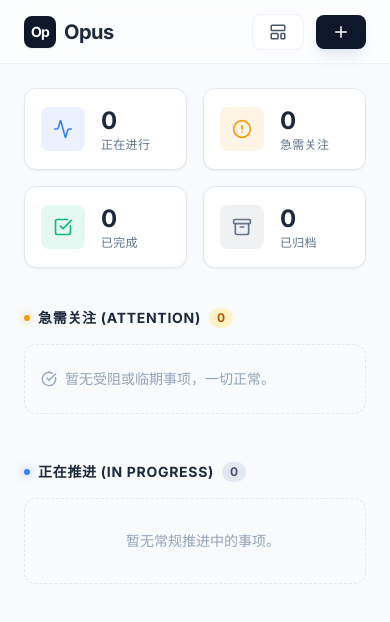
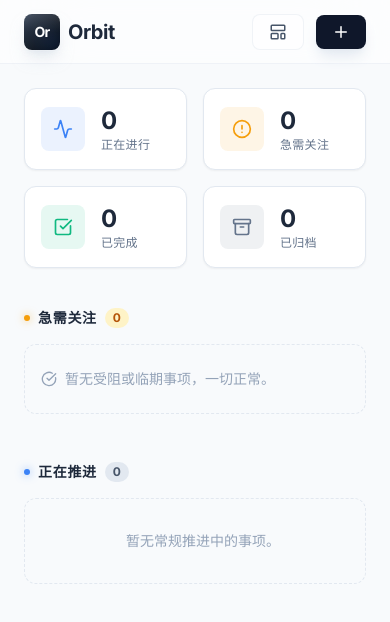
Before and after one commit to wongshg/My-, a React (Vite) app: page / in a window 390 px wide. Shown: the top 622 px of the page. Built offline with nearby package versions, Linux system fonts and the light colour scheme.

Commit message:
feat: Enhance mobile experience with swipe gestures and PWA features
Implements swipe-to-go-back functionality on mobile for improved navigation. Also, optimizes the viewport and adds PWA meta tags for a better Progressive Web App experience. Minor text refinements for clarity.

```diff
--- a/components/Dashboard.tsx
+++ b/components/Dashboard.tsx
@@ -123,7 +123,7 @@ const AttentionGroupCard: React.FC<{
       >
          <div className="bg-amber-50/50 p-3 border-b border-amber-100 flex justify-between items-start cursor-pointer hover:bg-amber-100/50 transition-colors" onClick={() => onSelectMatter(group.matter.id)}>
             <div>
-                <div className="text-[10px] font-bold uppercase tracking-wider text-amber-600 mb-0.5">急需关注事项</div>
+                <div className="text-[10px] font-bold uppercase tracking-wider text-amber-600 mb-0.5">急需关注</div>
                 <div className="font-bold text-slate-800 text-sm truncate">{group.matter.title}</div>
             </div>
             {group.isOverdue && (
@@ -161,7 +161,7 @@ const AttentionGroupCard: React.FC<{
             onClick={() => onSelectMatter(group.matter.id)}
             className="p-2 text-center bg-slate-50 border-t border-slate-100 text-xs text-slate-500 hover:text-blue-600 hover:bg-slate-100 cursor-pointer font-medium transition-colors"
          >
-            查看事项详情
+            查看详情
          </div>
       </div>
   )
@@ -258,10 +258,10 @@ const Dashboard: React.FC<Props> = ({
 
   const getModalTitle = () => {
       switch(activeStatModal) {
-          case 'progress': return '正在推进的事项清单';
-          case 'urgent': return '需急需关注的事项清单';
-          case 'completed': return '已完成（未归档）事项清单';
-          case 'archived': return '已归档事项清单';
+          case 'progress': return '正在推进';
+          case 'urgent': return '急需关注';
+          case 'completed': return '已完成（未归档）';
+          case 'archived': return '已归档';
           default: return '';
       }
   };
@@ -316,22 +316,26 @@ const Dashboard: React.FC<Props> = ({
   };
 
   return (
-    // Structure changed: The outer container scrolls, header is sticky inside it
-    <div className="h-screen overflow-y-auto bg-[#f8fafc] scroll-smooth">
+    // FIXED: Use h-[100dvh] to prevent address bar shift issues.
+    // FIXED: overscroll-behavior-y: none in CSS (index.html) + class overscroll-y-contain here ensures inner scroll only.
+    <div className="h-[100dvh] w-full flex flex-col bg-[#f8fafc] overflow-hidden relative">
 
       {/*
-          APPLE-STYLE STICKY HEADER
-          - bg-white/70 + backdrop-blur-2xl provides the "liquid glass" effect
-          - sticky top-0 keeps it at the top while content scrolls underneath
+          Sticky Header
+          - Since the parent has overflow-hidden and this container is flex-col,
+          - we need the content area below to scroll, NOT the whole body.
+          - We place the header as a flex item (flex-none) so it stays put.
       */}
-      <header className="sticky top-0 z-50 h-16 bg-white/75 backdrop-blur-2xl border-b border-slate-200/50 flex items-center justify-between px-6 transition-all duration-300 supports-[backdrop-filter]:bg-white/60">
+      <header className="flex-none z-50 h-16 bg-white/75 backdrop-blur-2xl border-b border-slate-200/50 flex items-center justify-between px-6 transition-all duration-300 supports-[backdrop-filter]:bg-white/60">
         <div className="flex items-center gap-3">
-             {/* DESIGN UPDATE: Minimalist "Opus" branding */}
+             {/* Logo: Orbit */}
              <div className="flex items-center gap-2 group cursor-default">
-                 <div className="h-8 w-8 bg-slate-900 rounded-lg flex items-center justify-center shadow-sm group-hover:shadow-md transition-all group-hover:scale-105">
-                     <span className="text-white font-bold text-sm tracking-tighter">Op</span>
+                 <div className="h-9 w-9 relative rounded-[22%] bg-gradient-to-br from-slate-700 to-black shadow-lg shadow-slate-300/50 flex items-center justify-center overflow-hidden ring-1 ring-white/20 transition-transform group-hover:scale-105">
+                     <div className="absolute top-0 left-0 right-0 h-1/2 bg-gradient-to-b from-white/10 to-transparent"></div>
+                     <span className="text-white font-black text-sm tracking-tighter z-10">Or</span>
+                     <div className="absolute bottom-[-5px] right-[-5px] w-5 h-5 bg-blue-500 blur-md opacity-40"></div>
                  </div>
-                 <span className="text-xl font-bold text-slate-800 tracking-tight">Opus</span>
+                 <span className="text-xl font-bold text-slate-800 tracking-tight">Orbit</span>
              </div>
         </div>
 
@@ -351,7 +355,9 @@ const Dashboard: React.FC<Props> = ({
         </div>
       </header>
 
-      <div className="max-w-7xl mx-auto p-6 min-h-[calc(100vh-4rem)]">
+      {/* Content Area - Scrolls independently */}
+      <div className="flex-1 overflow-y-auto overscroll-y-contain scroll-smooth w-full">
+        <div className="max-w-7xl mx-auto p-6 min-h-full pb-20">
 
             {/* Stats Row */}
             <div className="grid grid-cols-2 md:grid-cols-4 gap-4 mb-10">
@@ -390,7 +396,7 @@ const Dashboard: React.FC<Props> = ({
                 <section>
                     <div className="flex items-center gap-2 mb-4">
                         <div className="w-1.5 h-1.5 bg-amber-500 rounded-full shadow-[0_0_8px_rgba(245,158,11,0.6)]"></div>
-                        <h2 className="text-sm font-bold text-slate-800 uppercase tracking-wider">急需关注 (Attention)</h2>
+                        <h2 className="text-sm font-bold text-slate-800 uppercase tracking-wider">急需关注</h2>
                         <span className="text-xs bg-amber-100 text-amber-700 px-2 py-0.5 rounded-full font-bold">{attentionGroups.length}</span>
                     </div>
                     {attentionGroups.length === 0 ? (
@@ -415,7 +421,7 @@ const Dashboard: React.FC<Props> = ({
                 <section>
                 <div className="flex items-center gap-2 mb-4">
                     <div className="w-1.5 h-1.5 bg-blue-500 rounded-full shadow-[0_0_8px_rgba(59,130,246,0.6)]"></div>
-                    <h2 className="text-sm font-bold text-slate-800 uppercase tracking-wider">正在推进 (In Progress)</h2>
+                    <h2 className="text-sm font-bold text-slate-800 uppercase tracking-wider">正在推进</h2>
                     <span className="text-xs bg-slate-200 text-slate-600 px-2 py-0.5 rounded-full font-bold">{inProgressMatters.length}</span>
                 </div>
                 {inProgressMatters.length === 0 ? (
@@ -438,12 +444,12 @@ const Dashboard: React.FC<Props> = ({
                 )}
                 </section>
 
-                {/* Section 3: Completed (Active but 100% done) */}
+                {/* Section 3: Completed */}
                 {completedActiveMatters.length > 0 && (
                 <section>
                     <div className="flex items-center gap-2 mb-4">
                         <div className="w-1.5 h-1.5 bg-emerald-500 rounded-full"></div>
-                        <h2 className="text-sm font-bold text-slate-800 uppercase tracking-wider">已完成 (Completed)</h2>
+                        <h2 className="text-sm font-bold text-slate-800 uppercase tracking-wider">已完成</h2>
                         <span className="text-xs bg-emerald-100 text-emerald-700 px-2 py-0.5 rounded-full font-bold">{completedActiveMatters.length}</span>
                     </div>
                     <div className="grid grid-cols-1 md:grid-cols-2 lg:grid-cols-4 gap-5">
@@ -461,12 +467,12 @@ const Dashboard: React.FC<Props> = ({
                 </section>
                 )}
 
-                {/* Section 4: Archived (New Requirement) */}
+                {/* Section 4: Archived */}
                 {archivedMatters.length > 0 && (
                     <section className="pt-8 border-t border-slate-200/50">
                         <div className="flex items-center gap-2 mb-4 opacity-70 hover:opacity-100 transition-opacity">
                             <div className="w-1.5 h-1.5 bg-slate-400 rounded-full"></div>
-                            <h2 className="text-sm font-bold text-slate-500 uppercase tracking-wider">归档箱 (Archived)</h2>
+                            <h2 className="text-sm font-bold text-slate-500 uppercase tracking-wider">归档箱</h2>
                             <span className="text-xs bg-slate-100 text-slate-500 px-2 py-0.5 rounded-full font-bold">{archivedMatters.length}</span>
                         </div>
                         <div className="grid grid-cols-1 md:grid-cols-2 lg:grid-cols-4 gap-5">
@@ -484,6 +490,7 @@ const Dashboard: React.FC<Props> = ({
                     </section>
                 )}
             </div>
+        </div>
       </div>
 
       <StatDetailModal />
--- a/index.html
+++ b/index.html
@@ -1,40 +1,70 @@
 <!DOCTYPE html>
-<html lang="en">
+<html lang="zh-CN">
   <head>
     <meta charset="UTF-8" />
     <meta name="viewport" content="width=device-width, initial-scale=1.0, maximum-scale=1.0, user-scalable=no, viewport-fit=cover" />
-    <title>Opus - Personal Workbench</title>
+
+    <!-- PWA / iOS Web App Meta Tags -->
+    <meta name="apple-mobile-web-app-capable" content="yes" />
+    <meta name="apple-mobile-web-app-status-bar-style" content="black-translucent" />
+    <meta name="format-detection" content="telephone=no" />
+    <meta name="theme-color" content="#ffffff" />
+
+    <title>Orbit - 个人工作台</title>
     <script src="https://cdn.tailwindcss.com"></script>
     <link href="https://fonts.googleapis.com/css2?family=Inter:wght@300;400;500;600;700&display=swap" rel="stylesheet">
     <script>
-      // Polyfill for process.env to prevent ReferenceError in browser
+      // Polyfill for process.env
       window.process = window.process || { env: {} };
     </script>
     <style>
+      /*
+        CRITICAL FIX FOR MOBILE SCROLLING:
+        1. Lock html/body height and prevent overflow.
+        2. Disable native overscroll-behavior to stop the "whole page rubber-band" effect.
+      */
       html, body {
-        /* Critical for preventing zoom on some iOS versions */
-        touch-action: manipulation;
+        height: 100%;
+        width: 100%;
+        overflow: hidden; /* Prevent body scroll */
+        position: fixed; /* Lock viewport */
+        touch-action: pan-x pan-y;
         -webkit-text-size-adjust: 100%;
-        overscroll-behavior-y: none;
+        overscroll-behavior: none;
       }
+
       body {
-        font-family: 'Inter', sans-serif;
+        font-family: 'Inter', -apple-system, BlinkMacSystemFont, "Segoe UI", Roboto, sans-serif;
         background-color: #f8fafc;
       }
-      /* Custom scrollbar for cleaner look */
+
+      #root {
+        height: 100%;
+        width: 100%;
+        display: flex;
+        flex-direction: column;
+      }
+
+      /* Selection color to match theme */
+      ::selection {
+        background: #e0f2fe; /* blue-100 */
+        color: #0f172a; /* slate-900 */
+      }
+
+      /* Custom Scrollbar */
       ::-webkit-scrollbar {
-        width: 8px;
-        height: 8px;
+        width: 6px;
+        height: 6px;
       }
       ::-webkit-scrollbar-track {
         background: transparent;
       }
       ::-webkit-scrollbar-thumb {
-        background: #cbd5e1;
-        border-radius: 4px;
+        background: rgba(148, 163, 184, 0.5);
+        border-radius: 10px;
       }
       ::-webkit-scrollbar-thumb:hover {
-        background: #94a3b8;
+        background: rgba(100, 116, 139, 0.8);
       }
     </style>
   <script type="importmap">
```
Also changed, not shown: components/MatterBoard.tsx (+73 -21 lines).
